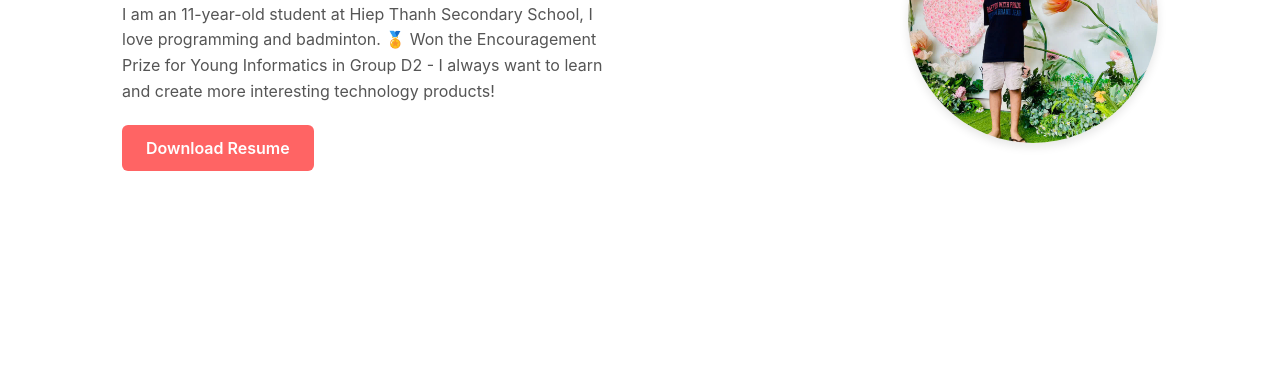
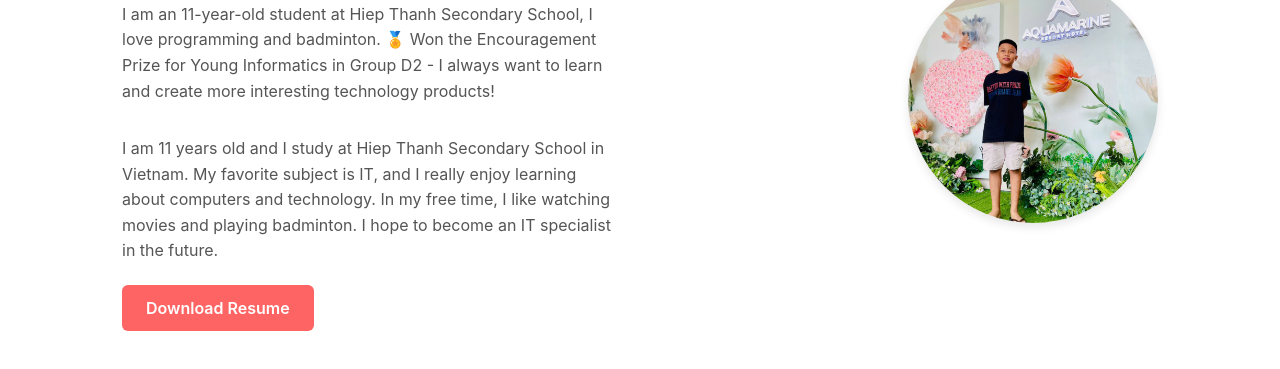
Before and after one commit to riokhaian2025-jpg/porfolio, a plain HTML site: page index.html in a window 1280 px wide. Shown: the part 287-656 px from the top of the page. Drawn offline with Linux system fonts and the light colour scheme.

Commit message:
Homework

```diff
--- a/index.html
+++ b/index.html
@@ -32,6 +32,7 @@
       <p>
 I am an 11-year-old student at Hiep Thanh Secondary School, I love programming and badminton. 🏅 Won the Encouragement Prize for Young Informatics in Group D2 - I always want to learn and create more interesting technology products!
       </p>
+      <p>I am 11 years old and I study at Hiep Thanh Secondary School in Vietnam. My favorite subject is IT, and I really enjoy learning about computers and technology. In my free time, I like watching movies and playing badminton. I hope to become an IT specialist in the future.</p>
       <a href="#" class="btn">Download Resume</a>
     </div>
 
```
